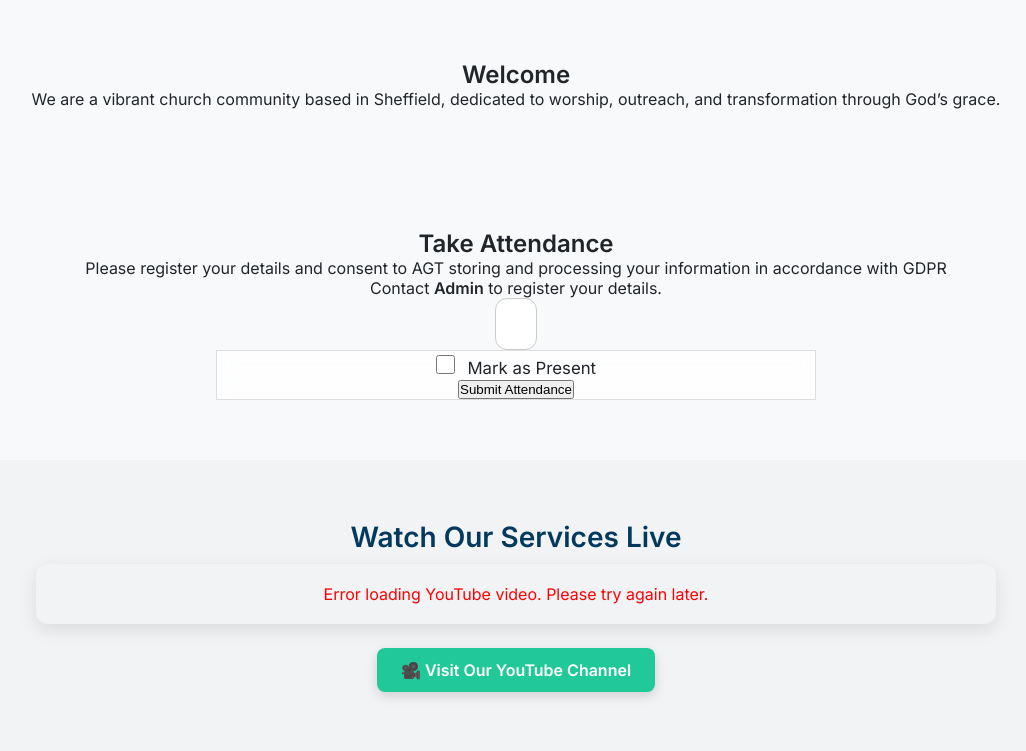
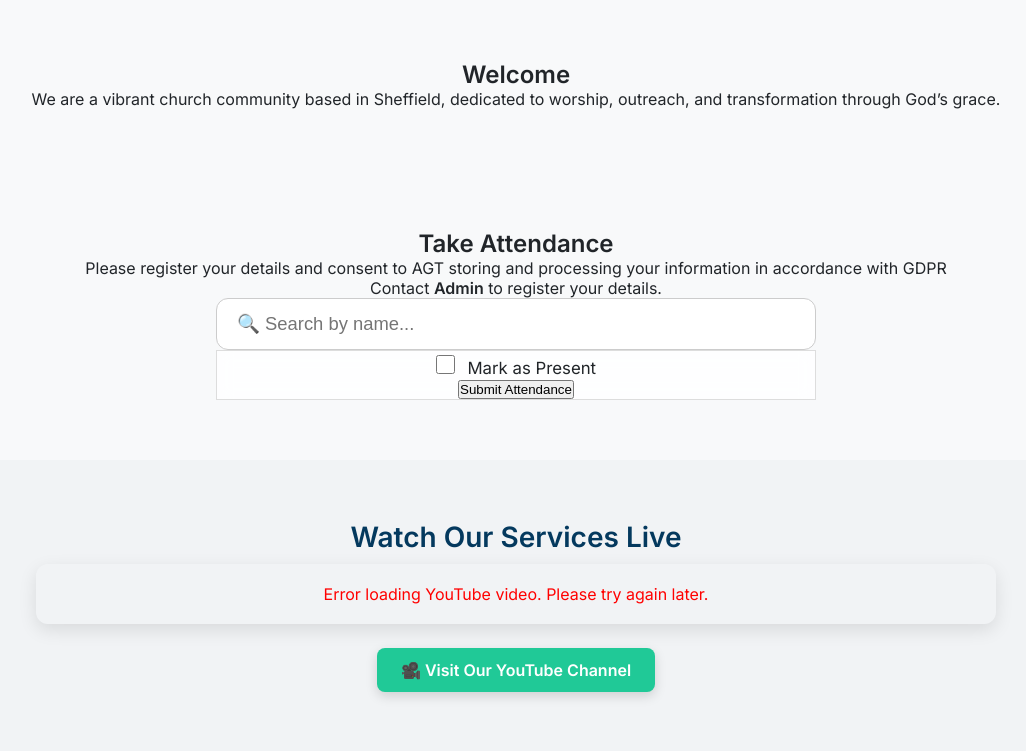
Before and after one commit to Tunnox/AGTWeb, a Flask app: page / in a window 1280 px wide. Shown: the part 265-1016 px from the top of the page, without its empty margins (124-1150 px from the left). Run offline with Flask 3, Linux system fonts and the light colour scheme; some libraries are stand-ins or nearby versions.

Commit message:
Update main.html

```diff
--- a/api/templates/main.html
+++ b/api/templates/main.html
@@ -311,7 +311,7 @@ header::after {
 
 <style>
   #attendanceSearchInput {
-    width: 20px;
+    width: 100%;
     font-size: 1.15rem;
     padding: 14px 20px;
     border-radius: 12px;
```
